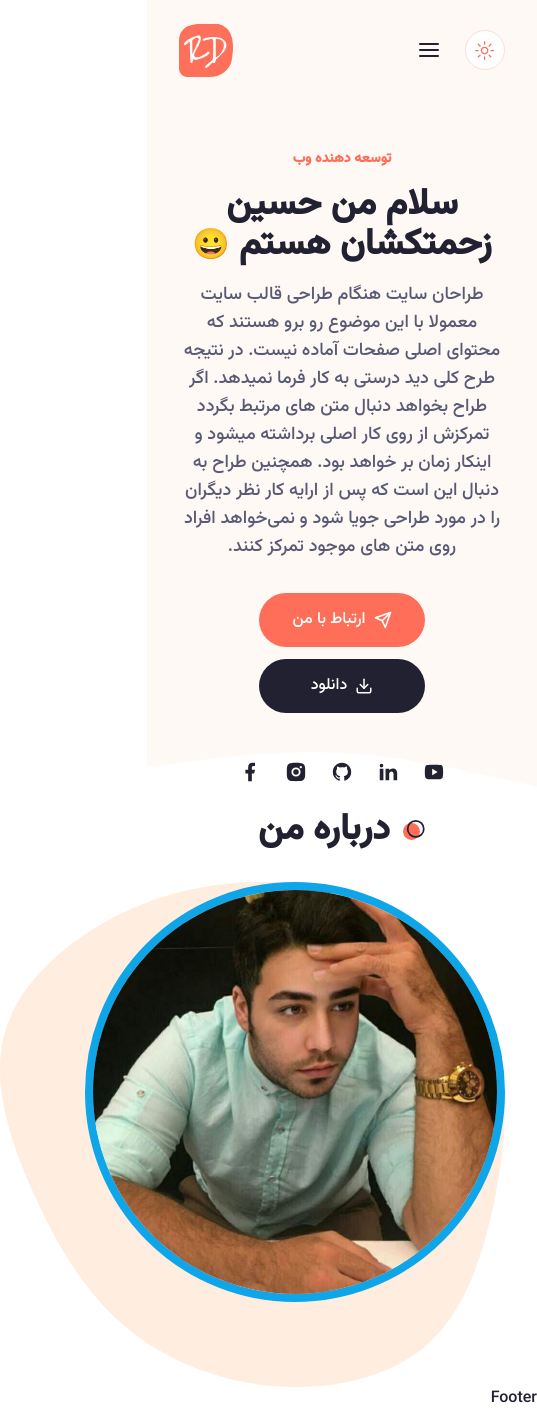
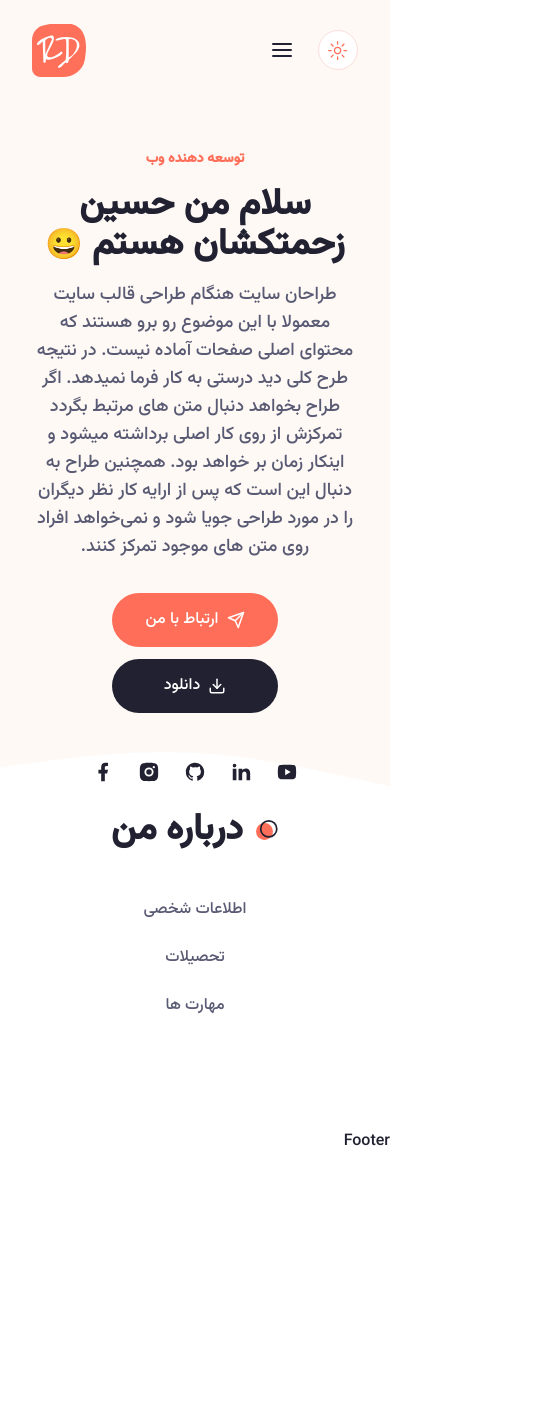
Before and after one commit to Hossein1371za/about-me-website-nextjs14-shadcn-tailwind, a Next.js app: page / in a window 390 px wide. Shown: the whole page, 537 px wide, since content can reach past the window. After the commit the page ends 1154 px from the top, so only its background shows below. Built offline with nearby package versions, Linux system fonts and the light colour scheme.

Commit message:
about tabs

```diff
--- a/components/About.jsx
+++ b/components/About.jsx
@@ -86,12 +86,26 @@ const About = () => {
     return arr.find((item) => item.title === title);
   };
   return (
-    <section>
+    <section className="xl:h-[860px] pb-12 xl:py-24">
       <div className="container mx-auto">
         <h2 className="section-title mb-8 xl:mb-16 text-center mx-auto">درباره من</h2>
-        <div>
-          <div>
+        <div className="flex flex-col xl:flex-row">
+          <div className="hidden xl:flex flex-1 relative">
             <DevImg containerStyles="bg-about_shape_light dark:bg-about_shape_dark w-[505px] h-[505px] bg-no-repeat relative" imgSrc="/hero/me.jpg"/>
+          </div>
+          <div className="flex-1">
+            <Tabs defaultValue="peronal">
+              <TabsList className="w-full grid xl:grid-cols-3 xl:max-w-[520px] xl:border dark:border-none">
+                <TabsTrigger valu="personal">اطلاعات شخصی</TabsTrigger>
+                <TabsTrigger value="qualification">تحصیلات</TabsTrigger>
+                <TabsTrigger value="skills">مهارت ها</TabsTrigger>
+              </TabsList>
+              <div className="text-lg mt-12 xl:mt-8">
+                <TabsContent value="personal">اطلاعات شخصی</TabsContent>
+                <TabsContent value="qualification">تحصیات</TabsContent>
+                <TabsContent value="skills">مهارت ها</TabsContent>
+              </div>
+            </Tabs>
           </div>
         </div>
       </div>
--- a/components/Header.jsx
+++ b/components/Header.jsx
@@ -19,11 +19,13 @@ const Header = () => {
   }, []);
   return (
     <header
-      className={`${
+      className={`sticky top-0 z-30 transition-all ${
         header
           ? "py-4 bg-white shadow-lg dark:bg-accent"
           : "py-6 dark:bg-transparent"
-      }sticky top-0 z-30 transition-all ${pathName === "/" && 'bg-[#fef9f5] dark:text-black'}`}
+      } ${
+        pathName === "/" && "bg-[#fef9f5]"
+      }`}
     >
       <div className="container mx-auto">
         <div className="flex flex-row-reverse justify-between items-center">
--- a/components/Hero.jsx
+++ b/components/Hero.jsx
@@ -15,7 +15,7 @@ import Socials from "./Socials";
 
 const Hero = () => {
   return (
-    <section className="py-12 xl:py-24 h-[84vh] xl:pt-28 bg-hero bg-no-repeat bg-cover bg-bottom dark:bg-nono">
+    <section className="py-12 xl:py-24 h-[84vh] xl:pt-28 bg-hero bg-no-repeat bg-cover bg-bottom dark:bg-none">
       <div className="container mx-auto">
         <div className="flex justify-between gap-x-8">
           <div className=" flex max-w-[600px] flex-col justify-center mx-auto xl:mx-0 text-center xl:text-right">
--- a/components/ui/tabs.jsx
+++ b/components/ui/tabs.jsx
@@ -11,7 +11,7 @@ const TabsList = React.forwardRef(({ className, ...props }, ref) => (
   <TabsPrimitive.List
     ref={ref}
     className={cn(
-      "inline-flex h-10 items-center justify-center rounded-md bg-muted p-1 text-muted-foreground",
+      "inline-flex items-center justify-center p-1 text-muted-foreground rounded-[30px] dark:md:bg-secondary ",
       className
     )}
     {...props} />
@@ -22,7 +22,7 @@ const TabsTrigger = React.forwardRef(({ className, ...props }, ref) => (
   <TabsPrimitive.Trigger
     ref={ref}
     className={cn(
-      "inline-flex items-center justify-center whitespace-nowrap rounded-sm px-3 py-1.5 text-sm font-medium ring-offset-background transition-all focus-visible:outline-none focus-visible:ring-2 focus-visible:ring-ring focus-visible:ring-offset-2 disabled:pointer-events-none disabled:opacity-50 data-[state=active]:bg-background data-[state=active]:text-foreground data-[state=active]:shadow-sm",
+      "inline-flex items-center justify-center whitespace-nowrap rounded-full px-3 py-1.5 text-base font-medium ring-offset-background transition-all focus-visible:outline-none focus-visible:ring-2 focus-visible:ring-ring focus-visible:ring-offset-2 disabled:pointer-events-none disabled:opacity-50 data-[state=active]:bg-primary data-[state=active]:text-white data-[state=active]:shadow-sm h-[48px]",
       className
     )}
     {...props} />
```
